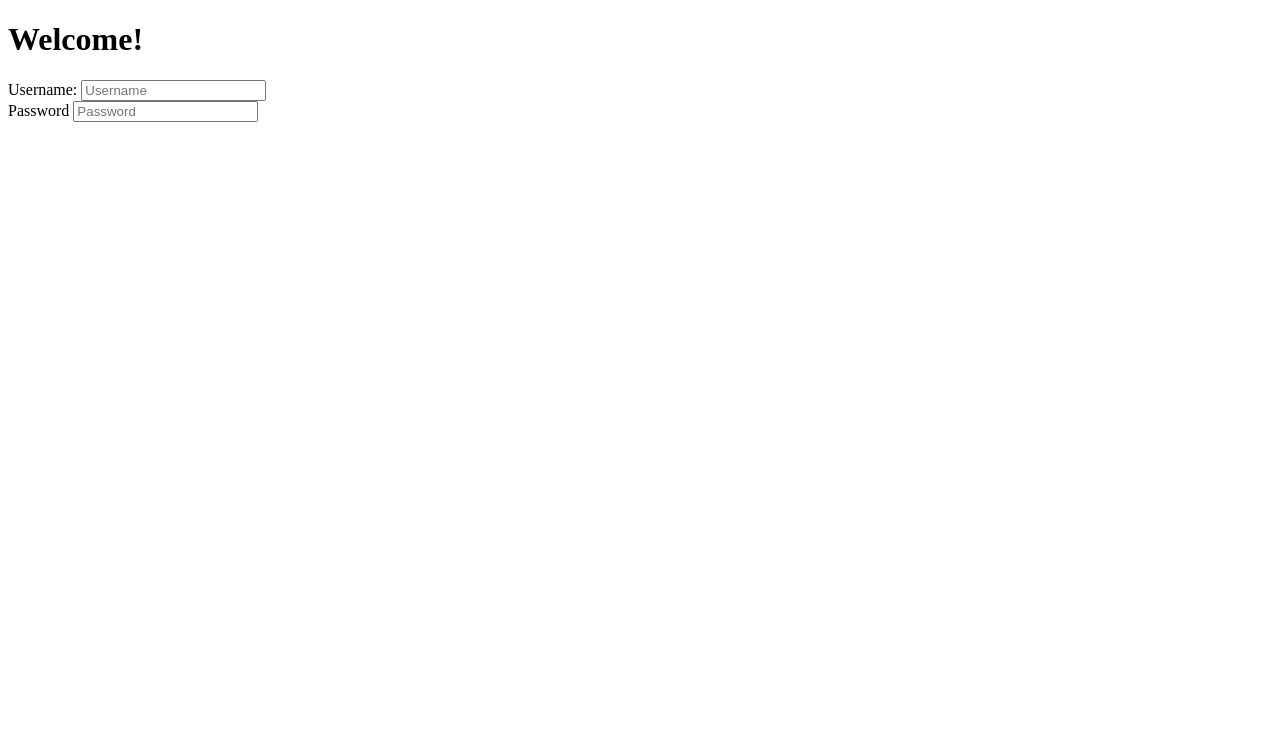
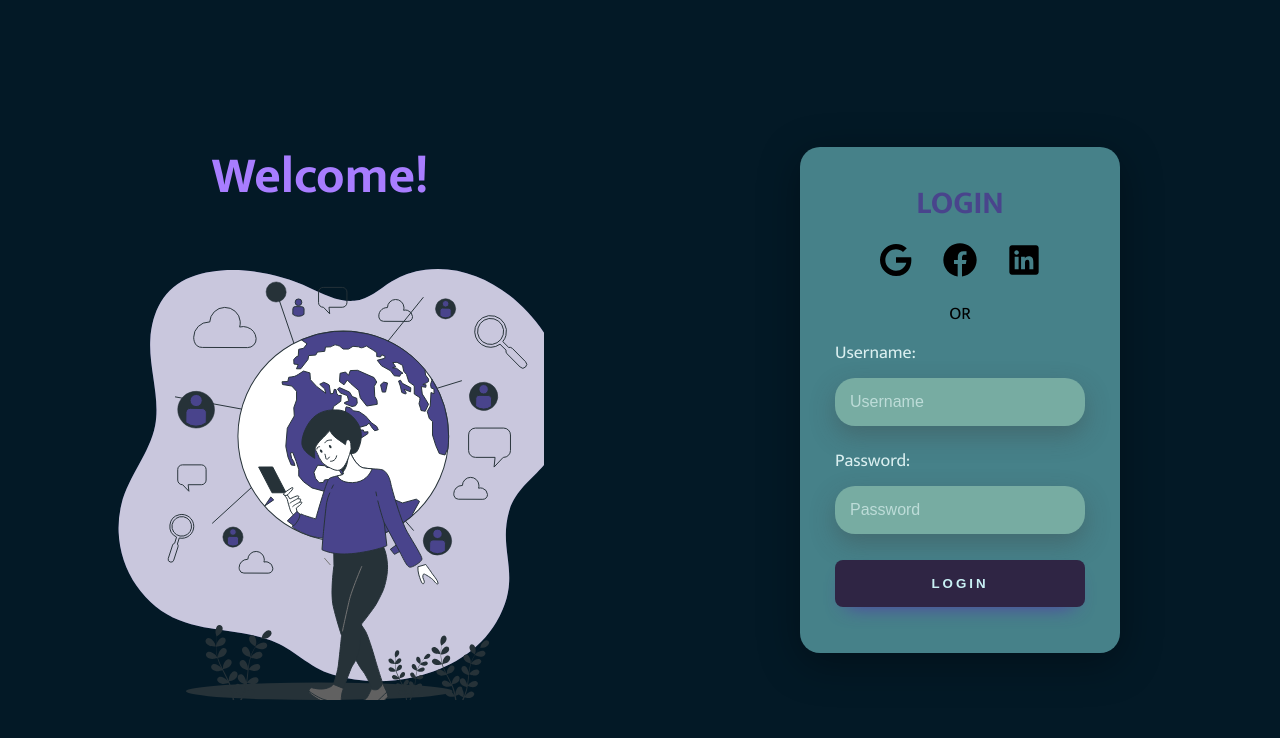
Before and after one commit to robs-am/login-animada, a plain HTML site: page index.html in a window 1280 px wide. Drawn offline with Linux system fonts and the light colour scheme.

Commit message:
Login Animado v1

```diff
--- /dev/null
+++ b/css/style.css
@@ -0,0 +1,201 @@
+body {
+    margin: 0;
+    padding: 0;
+    font-family: 'Mukta', sans-serif;
+}
+
+body * {
+    box-sizing: border-box;
+}
+
+.main-login {
+    width: 100vw;
+    height: 100vh;
+    background: #031926;
+    display: flex;
+    justify-content: center;
+    align-items: center;
+
+}
+
+.left-login {
+    margin: auto;
+    width: 50vw;
+    height: 100vh;
+    display: flex;
+    justify-content: center;
+    align-items: center;
+    flex-direction: column;
+}
+
+.left-login > h1 {
+    color:#a87dff;
+    font-size: 4vw;
+
+}
+
+.left-login-image {
+    width: 35vw;
+}
+
+.right-login {
+    margin: auto;
+    width: 50vw;
+    height: 100vh;
+    display: flex;
+    justify-content: center;
+    align-items: center;
+
+}
+
+.card-login {
+    width: 50%;
+    display: flex;
+    justify-content: center;
+    align-items: center;
+    flex-direction: column;
+    padding: 30px 35px;
+    background: #468189;
+    border-radius: 20px;
+    box-shadow: 0px 10px 40px #00000056;
+
+
+}
+
+.card-login > h1 {
+    color: #4b298eaf;
+    font-weight: 800;
+    margin: 0;
+}
+
+.textfield {
+    width: 100%;
+    font-size: 18px;
+    display: flex;
+    flex-direction: column;
+    align-items: flex-start;
+    justify-content: center;
+    margin: 10px 0px;
+
+}
+
+.textfield > input {
+    width: 100%;
+    border: none;
+    border-radius: 20px;
+    padding: 15px;
+    background: #77aca2;
+    box-shadow: 0px 10px 25px #3e3d3d56;
+    color:#f0ffffde;
+    font-size: 12pt;
+    outline: none;
+    box-sizing: border-box;
+
+}
+
+.textfield > label {
+    color: #f0ffffde;
+    margin-bottom: 10px;
+}
+
+.socialmedia {
+    margin-bottom: 8em;
+}
+
+.redesocial {
+    border: none;
+    outline: none;
+    margin: 10px;
+
+
+
+}
+
+
+.redesocial:hover {
+    transform: scale(1.1);
+    transition: 1s all;
+
+
+}
+
+.OR {
+    /* margin-top: 1rem; */
+    font-size: 1.1rem;
+    font-weight: 400;
+
+
+}
+
+
+
+
+.textfield > input::placeholder {
+    color: #f0ffff94
+}
+
+.btn-login {
+    width: 100%;
+    padding: 1rem;
+
+    margin: 1rem;
+
+    border: none;
+    border-radius: 8px;
+    outline: none;
+
+    text-transform: uppercase;
+    font-weight: 800;
+    letter-spacing: 3px;
+
+    background:#2f2544;
+    color:#c9f1f5;
+
+    cursor: pointer;
+
+    box-shadow: 0px 10px 20px -12px #552facfc
+}
+
+.btn-login:hover {
+    transform: scale(1.1);
+    transition: 1s all;
+}
+
+
+
+@media only screen and (max-width: 950px){
+    .card-login{
+        width: 85%;
+    }
+}
+
+@media only screen and (max-width: 600px) {
+
+    .main-login {
+        flex-direction: column;
+    }
+
+    .left-login > h1 {
+        display: none;
+    }
+
+    .left-login {
+        width: 100%;
+        height: auto;
+    }
+
+    .right-login {
+        width: 100%;
+        height: auto;
+    }
+
+    .left-login-image {
+        width: 60vw;
+    }
+
+    .card-login {
+        width: 90%;
+    }
+
+
+}
--- a/index.html
+++ b/index.html
@@ -5,26 +5,45 @@
     <meta charset="UTF-8">
     <meta http-equiv="X-UA-Compatible" content="IE=edge">
     <meta name="viewport" content="width=device-width, initial-scale=1.0">
+    <link rel="stylesheet" href="css/style.css">
+    <link rel="preconnect" href="https://fonts.googleapis.com">
+    <link rel="preconnect" href="https://fonts.gstatic.com" crossorigin>
+    <link href="https://fonts.googleapis.com/css2?family=Mukta:wght@400;700&display=swap" rel="stylesheet">
+
+
     <title>Login</title>
 </head>
 
 <body>
-    <div class="main-login"></div>
-    <div class="left-login">
-        <h1>Welcome!</h1>
+    <div class="main-login">
+        <div class="left-login">
+            <h1>Welcome!</h1>
+            <img src="img/conectada.svg" class="left-login-image" alt="Imagem de uma mulher conectada">
+        </div>
         <div class="right-login">
             <div class="card-login">
+                <h1>LOGIN</h1>
+                <div class="social-media">
+                    <a href="#"><img src="img/google.svg" alt="Google" class="redesocial"></a>
+                    <a href="#"><img src="img/facebook.svg" alt="Facebook" class="redesocial"></a>
+                    <a href="#"><img src="img/linkedin.svg" alt="Linkedin" class="redesocial"></a>
+                </div>
+                <span class="OR">OR</span>
                 <div class="textfield">
                     <label for="usuario">Username:</label>
                     <input type="text" name="usuario" placeholder="Username">
                 </div>
                 <div class="textfield">
-                    <label for="senha">Password</label>
+                    <label for="senha">Password:</label>
                     <input type="password" name="senha" placeholder="Password">
                 </div>
+
+
+                <button class="btn-login">Login</button>
             </div>
+        </div>
 
-        </div>
+    </div>
 
     </div>
 </body>
```
Also changed, not shown: img/conectada.svg (added), img/facebook.svg (added), img/google.svg (added), img/linkedin.svg (added).
